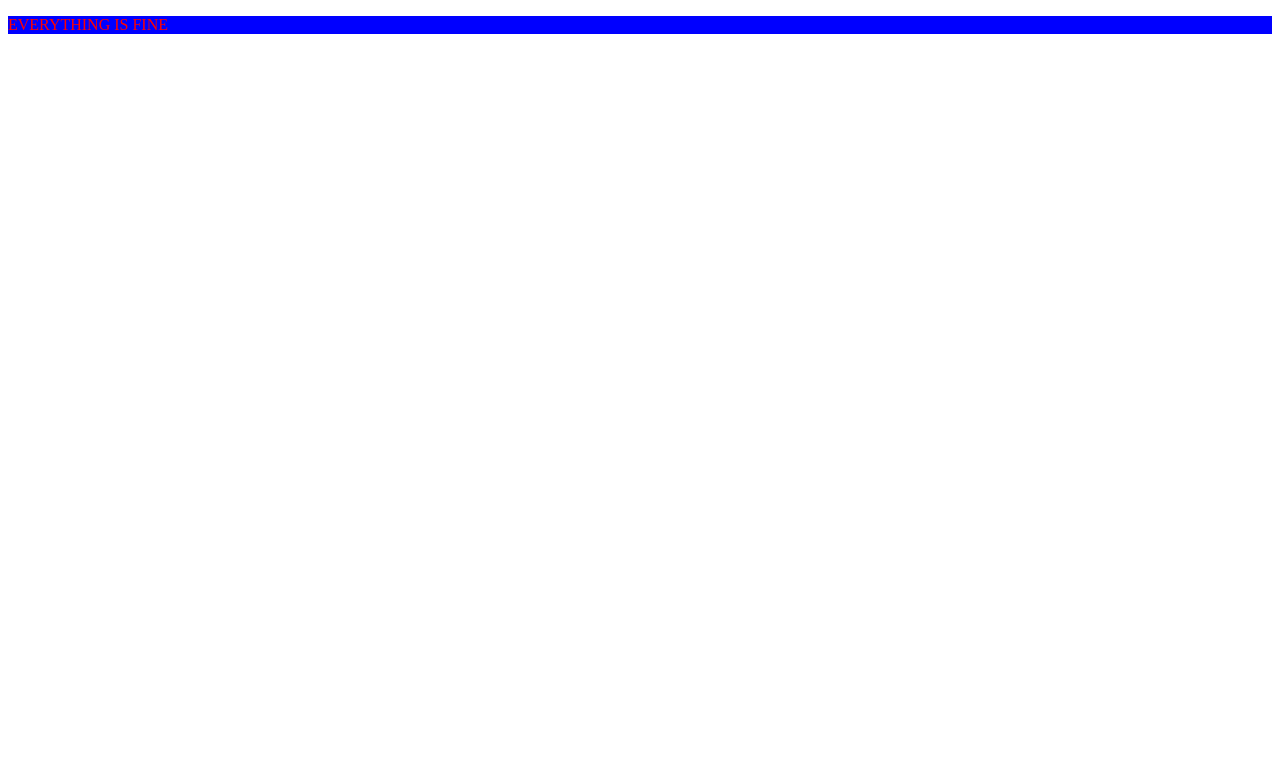
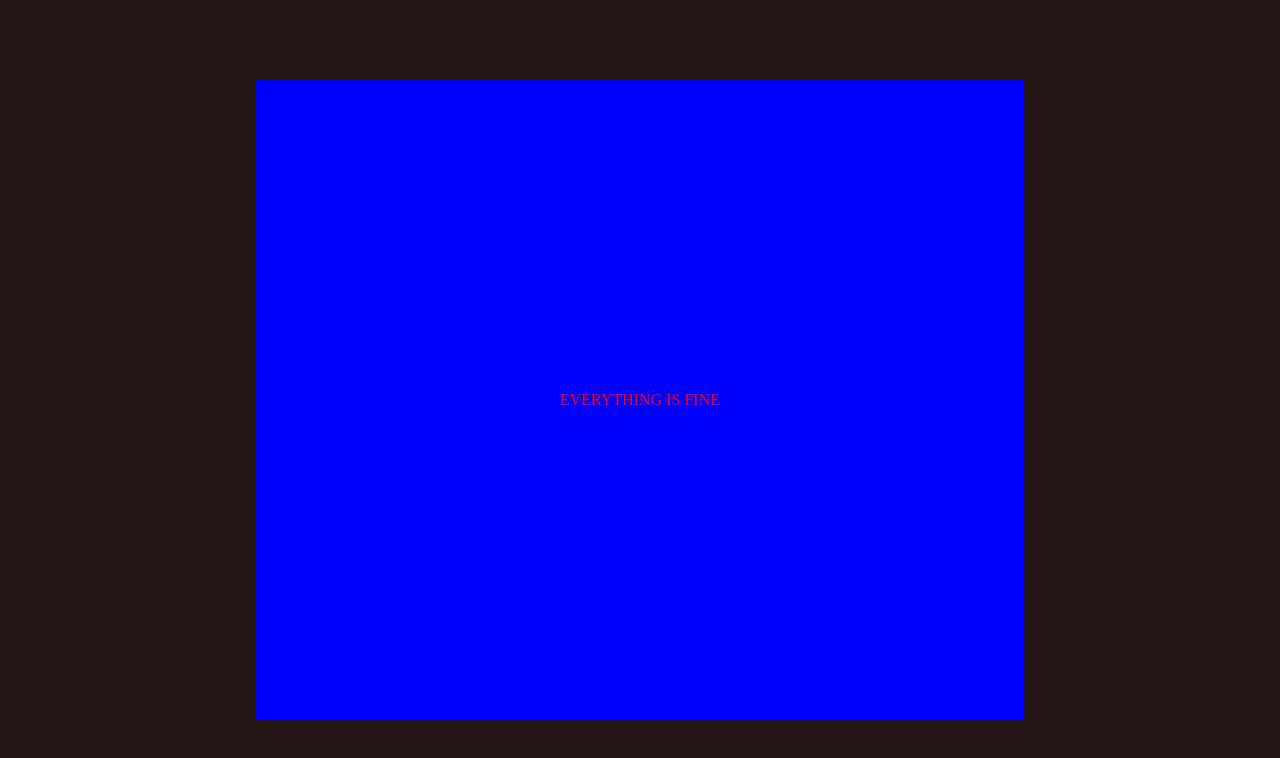
Before and after one commit to SlipNinja/escape_rooms_AFEC, a plain HTML site: page index.html in a window 1280 px wide. Drawn offline with Linux system fonts and the light colour scheme.

Commit message:
duplicate links to have one replaceable

```diff
--- a/RoomManager.js
+++ b/RoomManager.js
@@ -16,7 +16,7 @@ class RoomManager {
 
 	replace_css(room) {
 		const html_file = `./rooms/room_${room}/room_${room}.css`;
-		const css_link = document.getElementsByTagName("link")[0];
+		const css_link = document.querySelector("link.replaceable");
 		css_link.href = html_file;
 	}
 }
--- a/index.html
+++ b/index.html
@@ -5,6 +5,7 @@
 		<meta name="viewport" content="width=device-width, initial-scale=1.0" />
 		<title>Document</title>
 		<link rel="stylesheet" href="style.css" />
+		<link class="replaceable" rel="stylesheet" href="tmp_style.css" />
 		<script type="text/javascript" src="./RoomManager.js" defer></script>
 	</head>
 	<body>
--- a/style.scss
+++ b/style.scss
@@ -17,6 +17,12 @@ body {
 		width: 60%;
 
 		background-color: rgb(255, 255, 255);
+
+		& > * {
+			@include flex_center;
+			width: 100%;
+			height: 100%;
+		}
 	}
 }
 
```
Also changed, not shown: style.css, tmp_style.css (added), tmp_style.scss (added), 2 other files.
